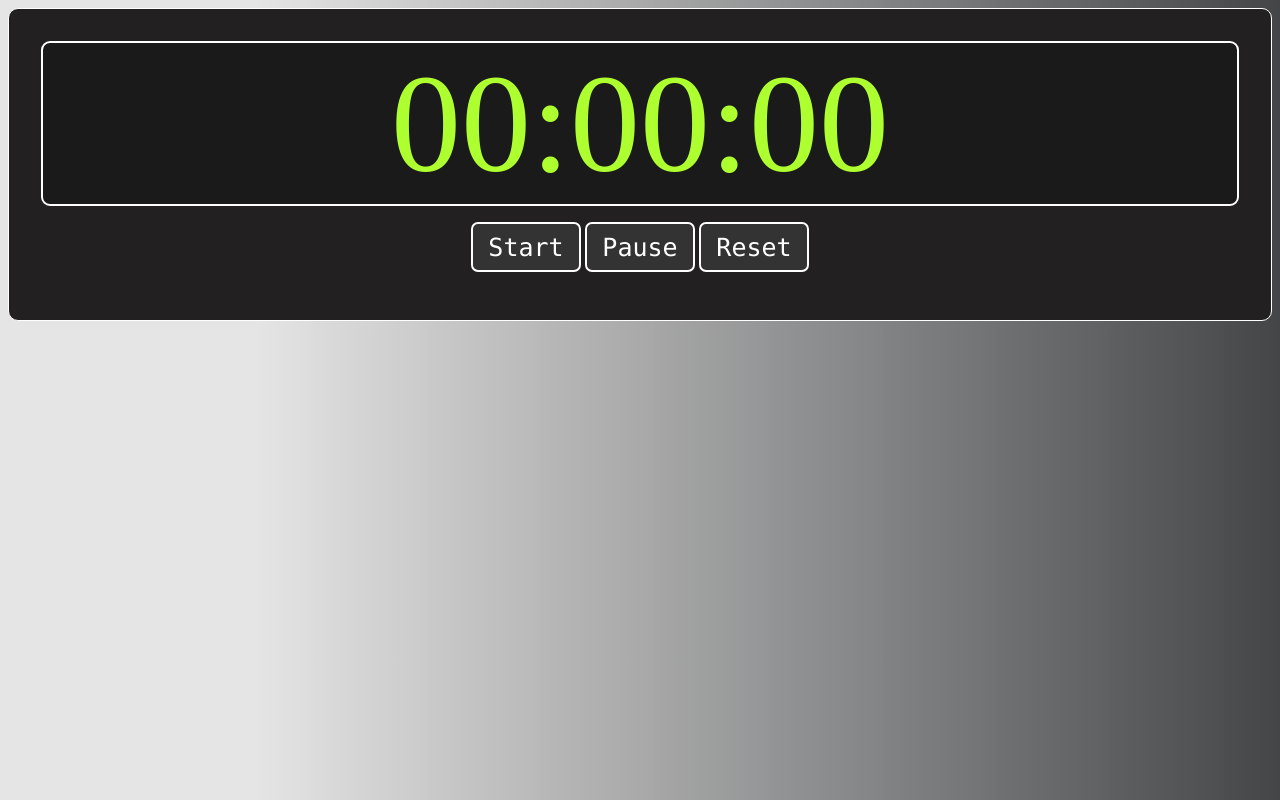
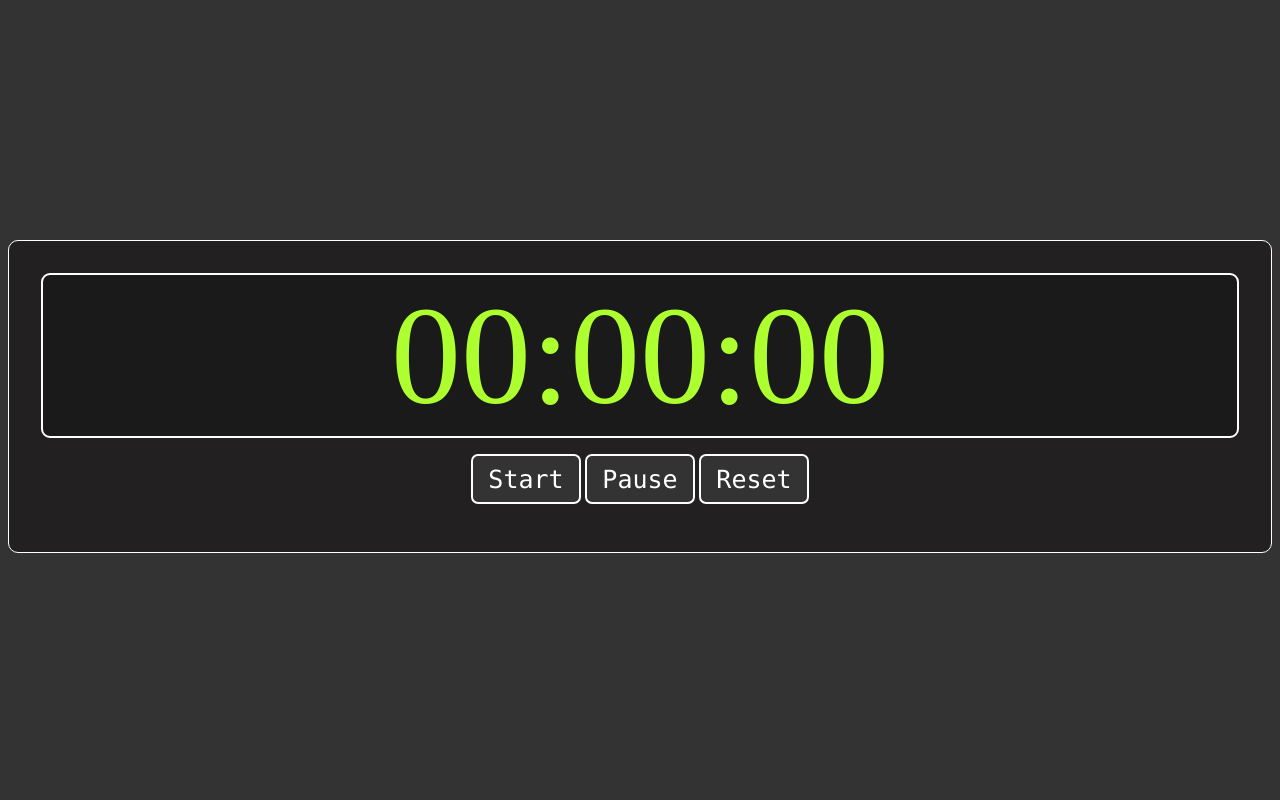
Before and after one commit to moonLight-7k/stopWatch.github.io, a plain HTML site: page index.html in a window 1280 px wide. Drawn offline with Linux system fonts and the light colour scheme.

Commit message:
Some CSS Change

```diff
--- a/style.css
+++ b/style.css
@@ -1,5 +1,7 @@
 body {
-  background: linear-gradient(to left, #2b2d2ee1 0%, #e0e0e0d8 80%);
+  margin-top: 30vh;
+  background-color: #333333;
+  /* background: linear-gradient(to left, #2b2d2ee1 0%, #e0e0e0d8 80%); */
 }
 .time {
   background-color: rgb(27, 26, 26);
```
